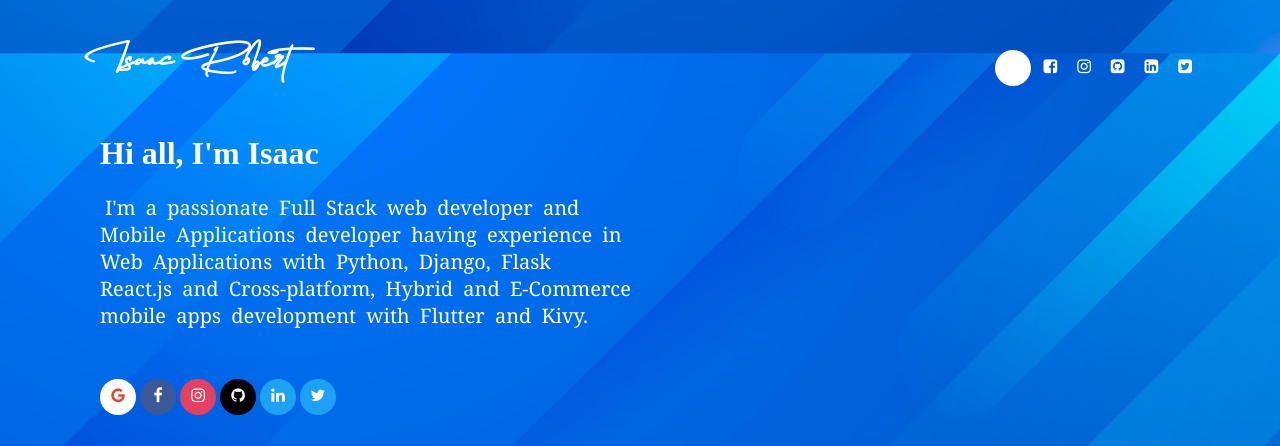
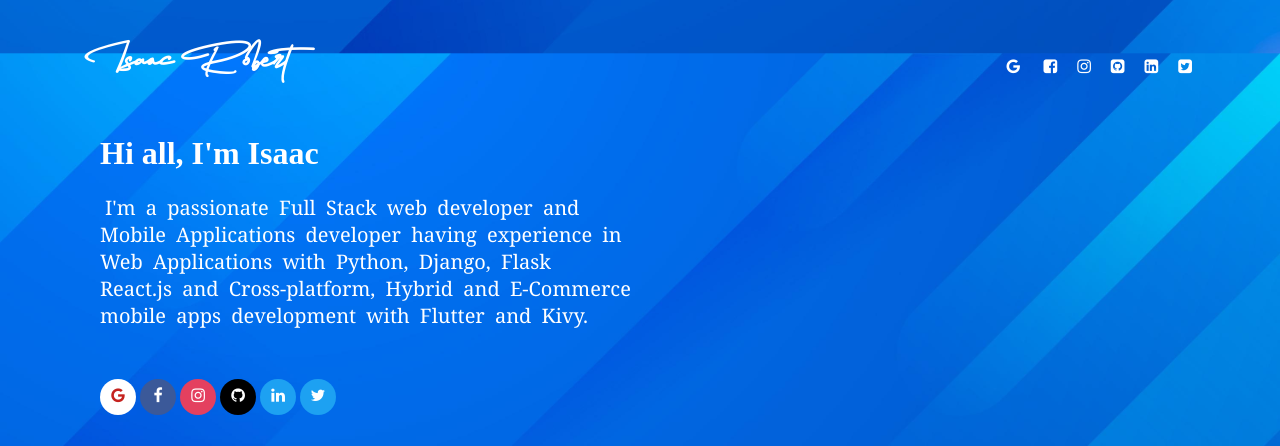
Before and after one commit to isaacrobert33/Portfolio, a plain HTML site: page index.html in a window 1280 px wide. Shown: the top 446 px of the page. Drawn offline with Linux system fonts and the light colour scheme.

Commit message:
New Design

```diff
--- a/index.html
+++ b/index.html
@@ -24,7 +24,7 @@
                 <br>
                 <h1 style="font-family: augustina;">Isaac Robert</h1>
                 <div class="social_icons">
-                    <a href="mailto:careers@sloovi.com" class="fa fa-google" style="color: white;" target="_blank"></a>
+                    <a href="mailto:careers@sloovi.com" class="fa fa-google" style="color: white; background: transparent;" target="_blank"></a>
                     <a href="https://web.facebook.com/isaacrobert.owoyemi" class="fa fa-facebook-square"></a>
                     <a href="https://www.instagram.com/_robertix/" class="fa fa-instagram" target="_blank"></a>
                     <a href="https://github.com/isaacrobert33/" class="fa fa-github-square" target="_blank"></a>
--- a/styles.css
+++ b/styles.css
@@ -117,7 +117,7 @@ body {
     border-radius: 50%;
     font-size: 30px;
     text-align: center;
-    color: #ea4335;
+    color: #c5221e;
     width: 20px;
     height: 20px;
 }
```
